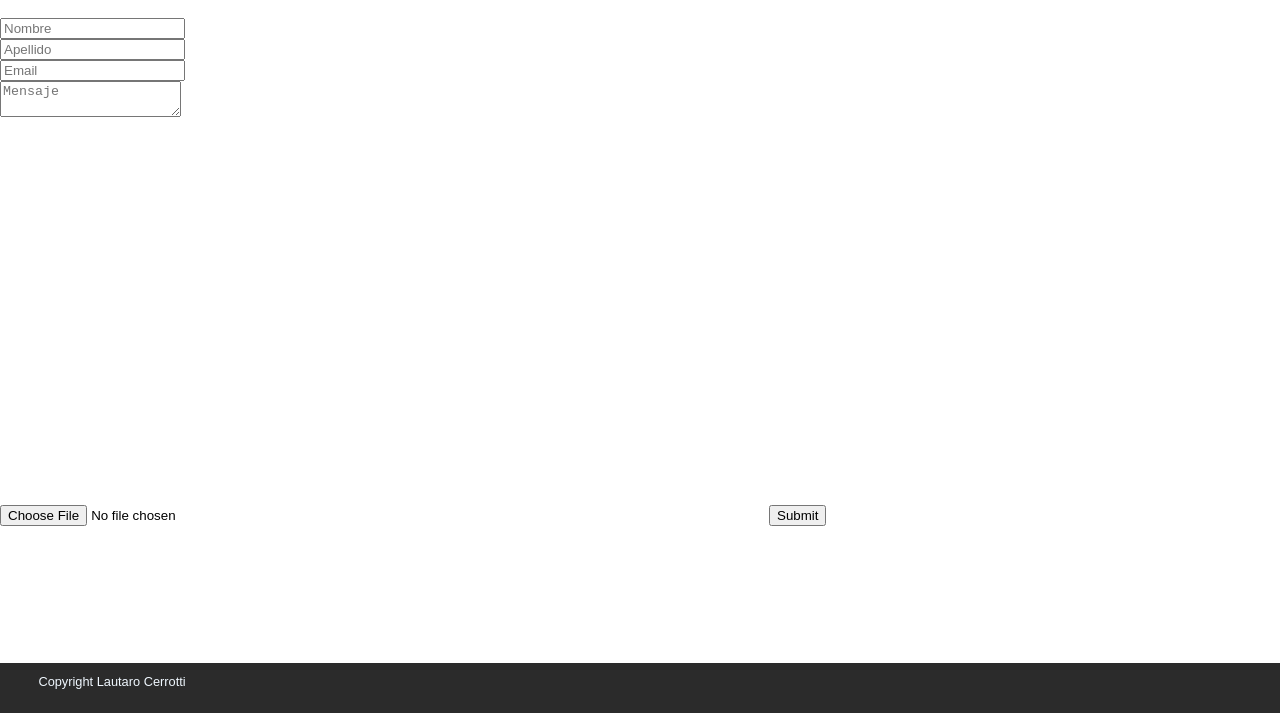
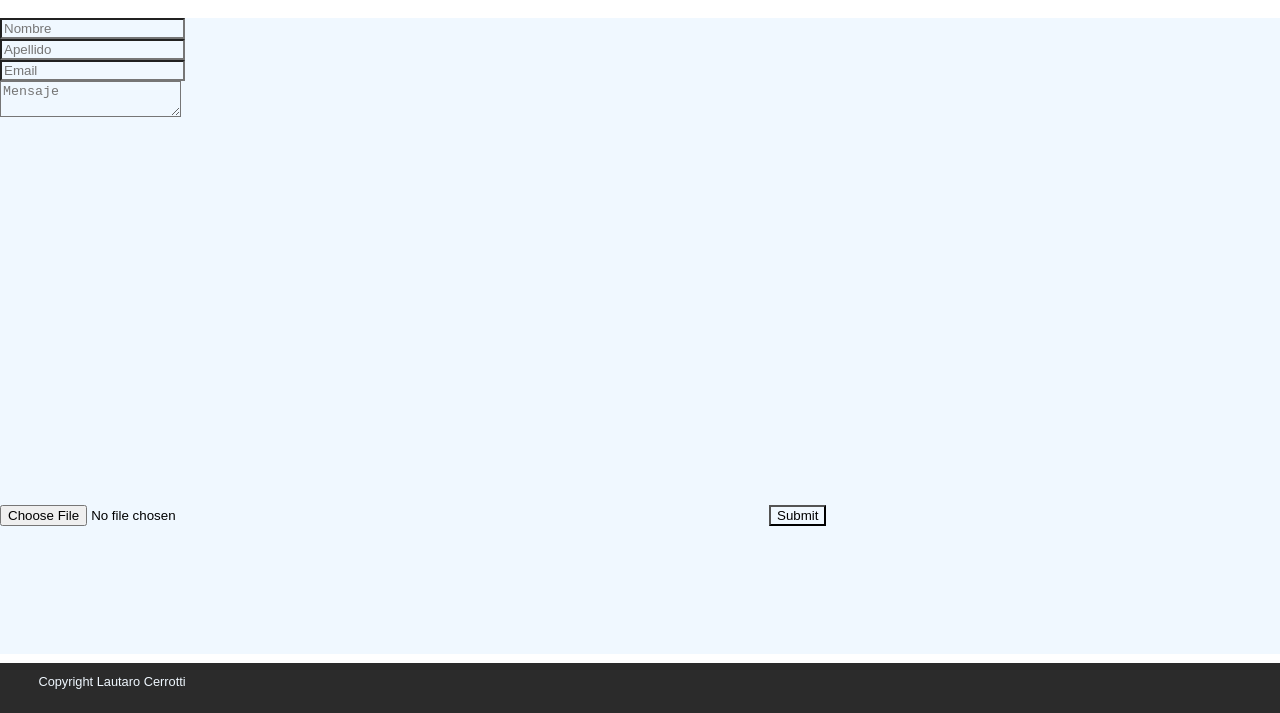
Before and after one commit to lcerrotti/Primera_Entrega_DesarrolloWeb, a plain HTML site: page pages/contacto.html in a window 1280 px wide. Shown: the part 96-809 px from the top of the page. Drawn offline with Linux system fonts and the light colour scheme.

Commit message:
se eliminan errores

```diff
--- a/css/styles.css
+++ b/css/styles.css
@@ -359,6 +359,7 @@ body {
 /* contact-form */
 
 .contact-form {
+    background-color: aliceblue;
     /*
     padding-left: 35%;
     padding-top: 5%;
@@ -369,6 +370,7 @@ body {
 }
 
 .form-input {
+    background-color: aliceblue;
     /*
     font    : 1.1em/1.1em "handwriting", sans-serif;
     padding : 0 20px;
@@ -379,6 +381,7 @@ body {
 }
 
 .form-textarea {
+    background-color: aliceblue;
     /*
     font    : 1.1em/1.1em "handwriting", sans-serif;
     padding : 0 20px;
@@ -389,6 +392,7 @@ body {
 }
 
 .button-contact {
+    background-color: aliceblue;
     /*
     font         : sans-serif;
     border-radius: 5px;
@@ -399,6 +403,7 @@ body {
 }
 
 .file-contact {
+    background-color: aliceblue;
     /*
     font         : sans-serif;
     border-radius: 5px;
```
